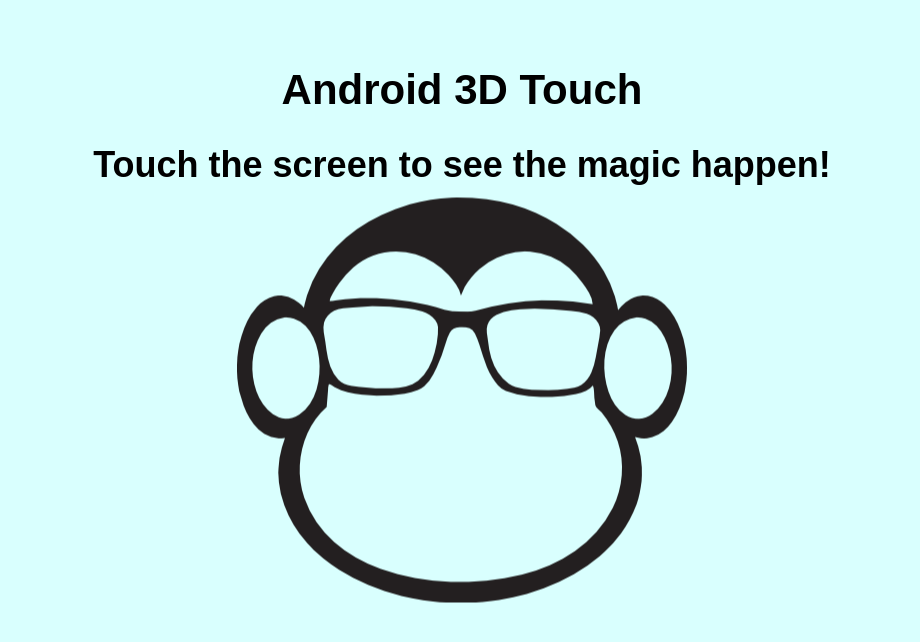
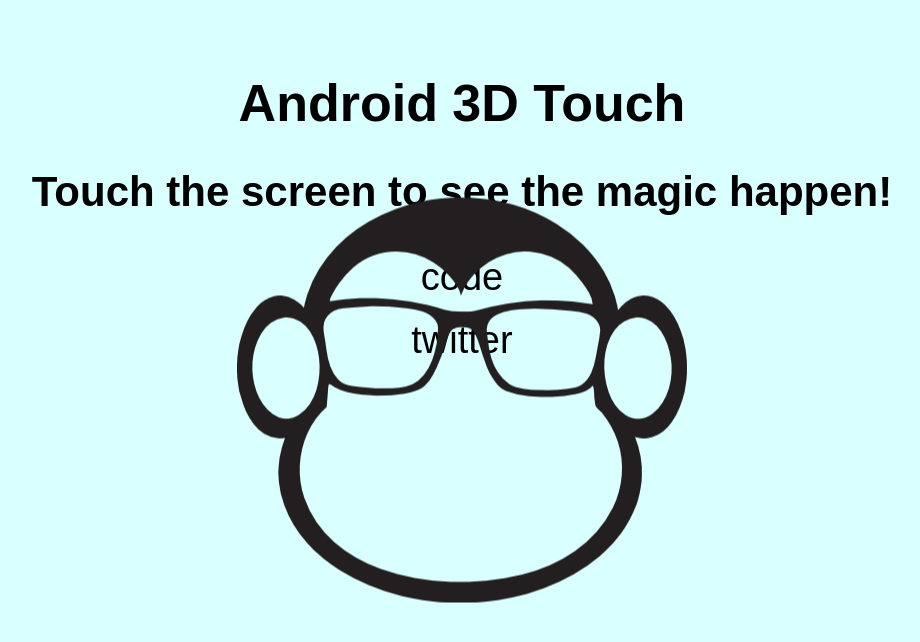
Before and after one commit to Aagsby/Android3DTouch, a plain HTML site: page index.html in a window 1280 px wide. Shown: the whole page, without its empty margins (178-1098 px from the left). Drawn offline with nearby package versions, Linux system fonts and the light colour scheme.

Commit message:
Add code and twitter link

```diff
--- a/css/main.css
+++ b/css/main.css
@@ -27,11 +27,20 @@ body {
 }
 
 h1 {
-	font-size: 42px
+	font-size: 52px
 }
 
 h2 {
-	font-size: 36px;
+	font-size: 42px;
+	margin-bottom: 40px;
+}
+
+a {
+	font-size: 38px;
+	display: block;
+	color: black;
+	text-decoration: none;
+	margin-bottom: 20px;
 }
 
 .monkey {
--- a/index.html
+++ b/index.html
@@ -8,6 +8,8 @@
   <body>
     <h1>Android 3D Touch</h1>
     <h2>Touch the screen to see the magic happen!</h2>
+    <a href="https://github.com/MonkeyWGlasses/Android3DTouch">code</a>
+    <a href="https://twitter.com/MonkeyWGlasses">twitter</a>
 
     <div class="ball orange center"></div>
     <div class="ball yellow center"></div>
@@ -17,5 +19,14 @@
 
     <script src="https://code.jquery.com/jquery-2.1.4.min.js"></script>
     <script src="js/main.js"></script>
+
+    <script>
+      (function(b,o,i,l,e,r){b.GoogleAnalyticsObject=l;b[l]||(b[l]=
+      function(){(b[l].q=b[l].q||[]).push(arguments)});b[l].l=+new Date;
+      e=o.createElement(i);r=o.getElementsByTagName(i)[0];
+      e.src='//www.google-analytics.com/analytics.js';
+      r.parentNode.insertBefore(e,r)}(window,document,'script','ga'));
+      ga('create','UA-68607541-1');ga('send','pageview');
+    </script>
 </body>
 </html>
```
Also changed, not shown: 1 other file.
